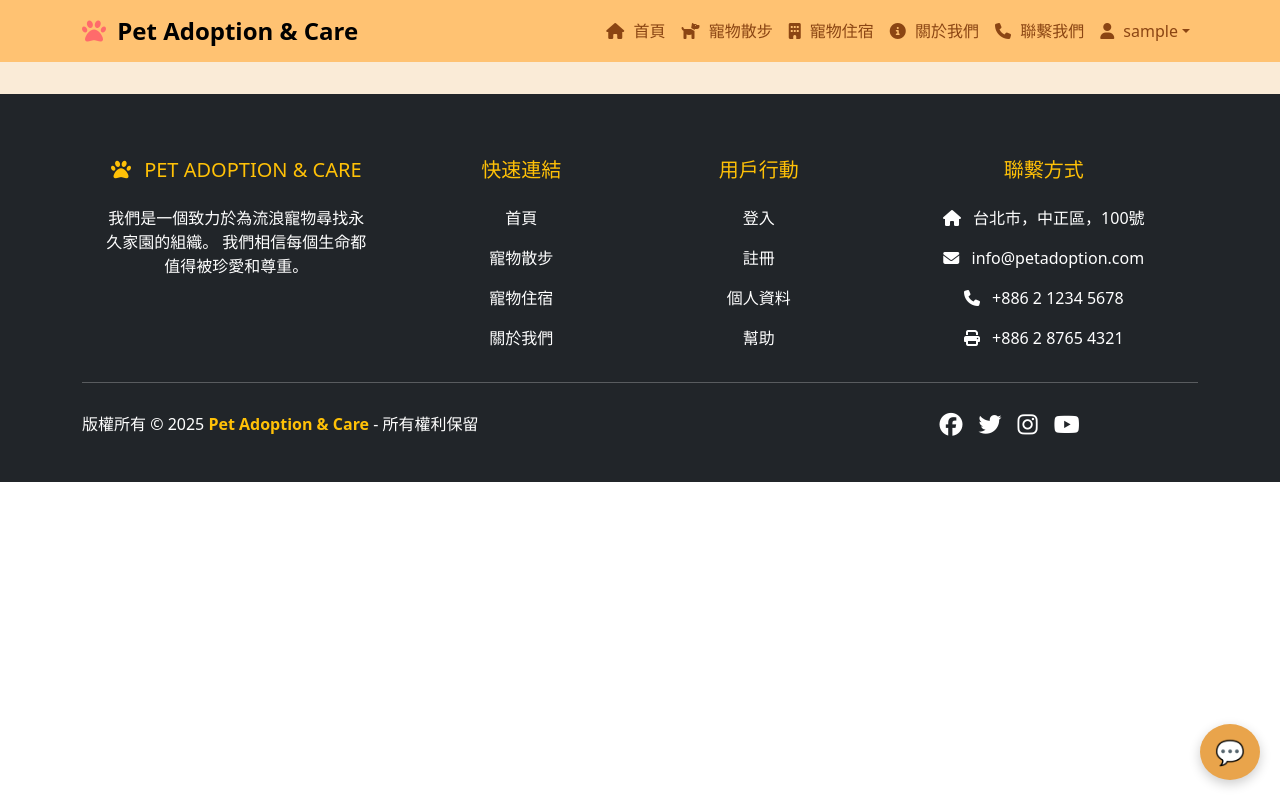
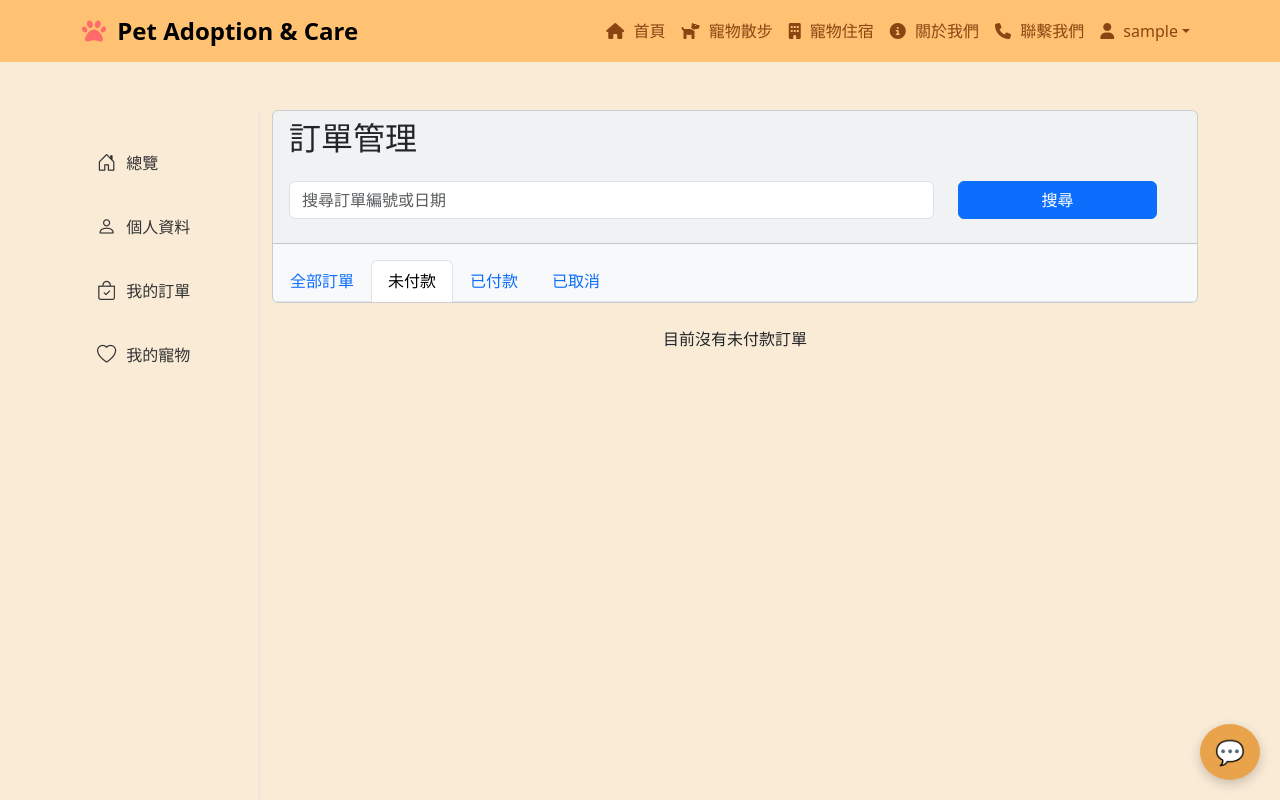
Before and after one commit to sa585951/PetService-project, a Vue app: page /member/orders in a window 1280 px wide. Shown: the top 800 px of the page. Built offline with nearby package versions, Linux system fonts and the light colour scheme; sample sign-in values are in the browser's storage.

Commit message:
1.新增OrderView(member資料夾)以及OrderCard(component資料夾) 2.新增order.js(Store) 3.新增ordersView的route path 4.LoginForm.vue中 authstore拿到的資料 新增memberId 5.安裝了dayjs套件

```diff
--- a/package.json
+++ b/package.json
@@ -13,6 +13,7 @@
     "axios": "^1.9.0",
     "bootstrap": "^5.3.5",
     "bootstrap-icons": "^1.11.3",
+    "dayjs": "^1.11.13",
     "leaflet": "^1.9.4",
     "pinia": "^3.0.2",
     "vue": "^3.5.13",
--- a/src/components/LoginForm.vue
+++ b/src/components/LoginForm.vue
@@ -109,7 +109,7 @@ async function login() {
 
     // === 呼叫 Pinia 的 login Action ===
     // 根據 authStore.js 中 login Action 的定義 (login({ userName, token }))
-    authStore.login({ userName: data.userName, token: data.token }); // 傳遞一個物件
+    authStore.login({ userName: data.userName, token: data.token ,memberId:data.memberId}); // 傳遞一個物件
     router.push({ name: 'MemberDashboard' });
 
   } catch (err) {
--- /dev/null
+++ b/src/components/OrderCard.vue
@@ -0,0 +1,69 @@
+<template>
+  <div class="card mb-4">
+    <div class="card-header d-flex justify-content-between align-items-center">
+      <span>訂單 #{{ order.fId }} • {{ order.fOrderType }}</span>
+      <span class="badge" :class="statusClass">{{ order.fOrderStatus }}</span>
+    </div>
+    <div class="card-body">
+      <div class="row">
+        <div class="col-md-3">
+          <p><strong>總金額：</strong>{{ order.fTotalAmount }}</p>
+        </div>
+        <div class="col-md-4">
+          <p><strong>建立時間：</strong>{{ formatDate(order.fCreatedAt) }}</p>
+        </div>
+        <div class="col-md-4">
+          <p><strong>更新時間：</strong>{{ formatDate(order.fUpdatedAt) }}</p>
+        </div>
+      </div>
+      <div class="text-end">
+        <button class="btn btn-sm btn-primary" @click="viewDetail">
+          查看詳細
+        </button>
+      </div>
+    </div>
+  </div>
+</template>
+
+<script setup>
+import { computed } from 'vue'
+import { useRouter } from 'vue-router'
+import dayjs from 'dayjs' // 可選：用 dayjs 格式化日期
+
+const{order} = defineProps({
+  order: {
+    type: Object,
+    required: true
+  }
+})
+const router = useRouter()
+
+const viewDetail = () => {
+  router.push(`/orders/${order.fId}`)
+}
+
+// 根據狀態套色，可自行調整
+const statusClass = computed(() => {
+  switch (order.fOrderStatus) {
+    case '未付款':
+      return 'bg-warning text-dark'
+    case '已付款':
+      return 'bg-success text-white'
+    case '已取消':
+      return 'bg-secondary text-white'
+    default:
+      return 'bg-light text-dark'
+  }
+})
+
+const formatDate = val => {
+  return dayjs(val).format('YYYY-MM-DD HH:mm')
+}
+</script>
+
+<style scoped>
+.badge {
+  padding: 0.5em 0.75em;
+  border-radius: 0.25rem;
+}
+</style>
--- a/src/router/index.js
+++ b/src/router/index.js
@@ -17,7 +17,7 @@ import PetView from '@/views/member/PetView.vue'
 import AddPetView from '@/views/member/AddPetView.vue'
 import EditPetView from '@/views/member/EditPetView.vue'
 import RegisterView from '@/views/account/RegisterView.vue'
-
+import OrdersView from '@/views/member/OrdersView.vue'
 
 
 const router = createRouter({
@@ -78,21 +78,26 @@ const router = createRouter({
     {
       path: "/profile",
       component: ProfileView,
-       meta: { requiresAuth: true },
+      meta: { requiresAuth: true },
     },
     {
       path: "/pet",
       component: PetView,
-       meta: { requiresAuth: true },
+      meta: { requiresAuth: true },
     },
     {
-      path:"/addpet",
+      path: "/addpet",
       component: AddPetView,
       meta: { requiresAuth: true },
     },
     {
-      path:"/editpet",
+      path: "/editpet",
       component: EditPetView,
+      meta: { requiresAuth: true },
+    },
+    {
+      path: "/member/orders",
+      component: OrdersView,
       meta: { requiresAuth: true },
     }
   ],
--- /dev/null
+++ b/src/stores/order.js
@@ -0,0 +1,60 @@
+import { defineStore } from "pinia";
+import axios from "axios";
+
+/**
+ * 訂單物件結構
+ * @typedef {Object} Order
+ * @property {number}        fId             訂單主鍵
+ * @property {number|null}   fMemberId       會員 ID
+ * @property {string|null}   fOrderType      訂單類型
+ * @property {string|null}   fOrderStatus    訂單狀態
+ * @property {number|null}   fTotalAmount    總金額
+ * @property {string|null}   fCreated_at     建立時間 (ISO 字串)
+ * @property {string|null}   fUpdated_at     更新時間 (ISO 字串)
+ */
+
+export const useOrderStore = defineStore('order', {
+  state: () => ({
+    /** @type {Order[]} */
+    orders: [],
+    loading: false,
+    error: null,
+  }),
+  actions: {
+    async fetchByMember(memberId) {
+      this.loading = true
+      this.error = null
+      try {
+        const res = await axios.get(`https://localhost:7089/api/Order/members/${memberId}`
+        )
+        console.log('後端回傳的orders資料', res.data)
+        this.orders = res.data
+      } catch (err) {
+        this.error = err
+        this.orders = []
+      } finally {
+        this.loading = false
+      }
+    },
+  },
+  getters: {
+    filterByStatus: (state) => {
+      return (status) => {
+        if (!Array.isArray(state.orders)) {
+          console.warn('orders 不是陣列！', state.orders)
+          return []
+        }
+        return state.orders.filter(o => o.fOrderStatus === status)
+      }
+    },
+    /**
+     * 根據狀態過濾（例如「未付款」、「已付款」、「已取消」）
+     * @return {(status: string) => Order[]}
+     */
+    filterByStatus: (state) => {
+      return (status) => {
+        return state.orders.filter(o => o.fOrderStatus === status)
+      }
+    }
+  }
+})
--- /dev/null
+++ b/src/views/member/OrdersView.vue
@@ -0,0 +1,201 @@
+<template>
+  <div class="container">
+    <div class="row mt-5">
+        <MemberSidebar />
+      <div class="col-md-10 content-area">
+        <div class="card bg-light">
+          <div class="card-header">
+            <h2>訂單管理</h2>
+            <div class="row w-100">
+              <div class="col-md-9">
+                <input
+                  v-model="searchQuery"
+                  type="text"
+                  class="form-control"
+                  placeholder="搜尋訂單編號或日期"
+                />
+              </div>
+              <div class="col-md-3">
+                <button class="btn btn-primary w-100" @click="searchOrders">
+                  搜尋
+                </button>
+              </div>
+            </div>
+          </div>
+
+          <!-- Tab 標籤 -->
+          <ul class="nav nav-tabs mt-3" role="tablist">
+             <li class="nav-item">
+              <button
+                class="nav-link"
+                :class="{ active: activeTab === 'all' }"
+                @click="activeTab = 'all'"
+              >
+                全部訂單
+              </button>
+            </li>
+            <li class="nav-item">
+              <button
+                class="nav-link"
+                :class="{ active: activeTab === 'unpaid' }"
+                @click="activeTab = 'unpaid'"
+              >
+                未付款
+              </button>
+            </li>
+            <li class="nav-item">
+              <button
+                class="nav-link"
+                :class="{ active: activeTab === 'paid' }"
+                @click="activeTab = 'paid'"
+              >
+                已付款
+              </button>
+            </li>
+            <li class="nav-item">
+              <button
+                class="nav-link"
+                :class="{ active: activeTab === 'cancelled' }"
+                @click="activeTab = 'cancelled'"
+              >
+                已取消
+              </button>
+            </li>
+          </ul>
+        </div>
+
+        <!-- 卡片列表 -->
+        <div class="mt-3">
+          <!-- 所有訂單 -->
+          <div v-if="activeTab === 'all'">
+            <OrderCard
+              v-for="o in filteredAll"
+              :key="o.fId"
+              :order="o"
+            />
+            <p v-if="filteredAll.length === 0" class="text-center my-4">
+              目前沒有任何訂單
+            </p>
+          </div>
+          <!-- 未付款 -->
+          <div v-if="activeTab === 'unpaid'">
+            <OrderCard
+              v-for="o in filteredUnpaid"
+              :key="o.fId"
+              :order="o"
+            />
+            <p v-if="filteredUnpaid.length === 0" class="text-center my-4">
+              目前沒有未付款訂單
+            </p>
+          </div>
+
+          <!-- 已付款 -->
+          <div v-if="activeTab === 'paid'">
+            <OrderCard
+              v-for="o in filteredPaid"
+              :key="o.fId"
+              :order="o"
+            />
+            <p v-if="filteredPaid.length === 0" class="text-center my-4">
+              目前沒有已付款訂單
+            </p>
+          </div>
+
+          <!-- 已取消 -->
+          <div v-if="activeTab === 'cancelled'">
+            <OrderCard
+              v-for="o in filteredCancelled"
+              :key="o.fId"
+              :order="o"
+            />
+            <p v-if="filteredCancelled.length === 0" class="text-center my-4">
+              目前沒有已取消訂單
+            </p>
+          </div>
+        </div>
+      </div>
+    </div>
+  </div>
+</template>
+
+<script setup>
+import { ref, computed, onMounted } from 'vue'
+import { useRouter } from 'vue-router'
+import MemberSidebar from '@/components/MemberSidebar.vue'
+import OrderCard from '@/components/OrderCard.vue' // 下方範例元件
+import { useOrderStore } from '@/stores/order'
+import { useAuthStore } from '@/stores/authStore'
+
+const router = useRouter()
+const searchQuery = ref('')
+const activeTab = ref('unpaid')
+
+const orderStore = useOrderStore()
+const authStore = useAuthStore()
+
+// 三種狀態資料
+const unpaidOrders = computed(() =>
+  orderStore.filterByStatus('未付款')
+)
+const paidOrders = computed(() =>
+  orderStore.filterByStatus('已付款')
+)
+const cancelledOrders = computed(() =>
+  orderStore.filterByStatus('已取消')
+)
+// 全部訂單
+const allorders =computed(()=> orderStore.orders)
+
+// 搜尋過濾
+const filteredUnpaid = computed(() =>
+  unpaidOrders.value.filter(
+    o =>
+      String(o.fId).includes(searchQuery.value) ||
+      o.fCreatedAt.includes(searchQuery.value)
+  )
+)
+const filteredPaid = computed(() =>
+  paidOrders.value.filter(
+    o =>
+      String(o.fId).includes(searchQuery.value) ||
+      o.fCreatedAt.includes(searchQuery.value)
+  )
+)
+const filteredCancelled = computed(() =>
+  cancelledOrders.value.filter(
+    o =>
+      String(o.fId).includes(searchQuery.value) ||
+      o.fCreatedAt.includes(searchQuery.value)
+  )
+)
+const filteredAll = computed(() =>
+    allorders.value.filter(o=>
+        String(o.fId).includes(searchQuery.value)||
+        o.fCreated_at.includes(searchQuery.value)
+    )
+)
+const searchOrders = () => {
+  // 如果你想每次搜尋時重抓資料，可放在這裡：
+  // orderStore.fetchByMember(authStore.userId)
+}
+
+onMounted(() => {
+  if (authStore.memberId) {
+    orderStore.fetchByMember(authStore.memberId)
+  }
+})
+</script>
+
+<style scoped>
+.content-area {
+  overflow: auto;
+}
+.card-header {
+  display: flex;
+  flex-direction: column;
+  gap: 1rem;
+}
+.nav-tabs .nav-link {
+  cursor: pointer;
+}
+</style>
```
Also changed, not shown: 1 other file (tests, documents, lock files or other folders).
